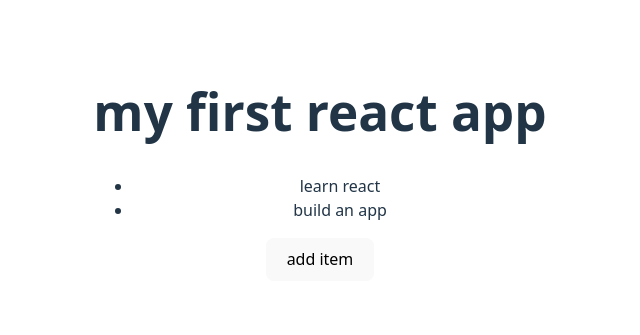
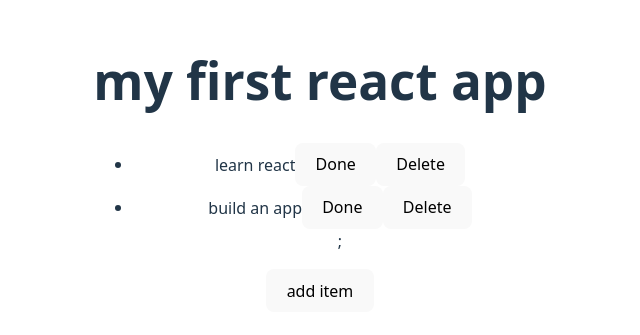
Before and after one commit to anubapatla/My-First-React-App, a React (Vite) app: page / in a window 1280 px wide. Shown: the part 235-570 px from the top of the page, without its empty margins (320-960 px from the left). Built offline with nearby package versions, Linux system fonts and the light colour scheme.

Commit message:
use filter to remove lists and map to update items

```diff
--- a/src/TodoList.jsx
+++ b/src/TodoList.jsx
@@ -2,7 +2,7 @@
 
 export const TodoList =()=> {
    const[items,setItems] =useState([
-        {id:1, text:"learn react"},
+        {id:1, text:"learn react",done:false},
         {id:2, text:"build an app"},
     ]);
     console.log("rendering with items",items);
@@ -10,17 +10,39 @@
         const newItem={
             id: Date.now(),
             text:"deploy to production",
+            done:false,
 
         };
         //setItems([...items,newItem]);
         setItems(items.concat(newItem));
     };
+    const removeItem =(id)=>{
+        setItems(items.filter((item) =>item.id !== id));
+    };
+    const toggleDone = (id) => {
+        setItems(items.map(item => {
+            if(item.id ===id){
+                return {...item,done: !item.done};
+            }
+            return item;
+        })
+    );
+};
     return(
         <div>
             <ul>
                 {items.map((item)=>
-                {return<li key={item.id}>{item.text}</li>;
-            })}
+                {
+                    return(
+                    <li key={item.id}>
+                <span style={{textDecoration:item.done?"line-through":"none"}}>{item.text}</span>
+                <button onClick={() => toggleDone(item.id)}>
+                    {item.done ? "undo" :"Done"}
+                </button>
+                <button onClick={() => removeItem(item.id)}>Delete</button>
+                </li>
+                );
+            })};
             </ul>
             <button onClick={addItem}> add item</button>
         </div>
```
